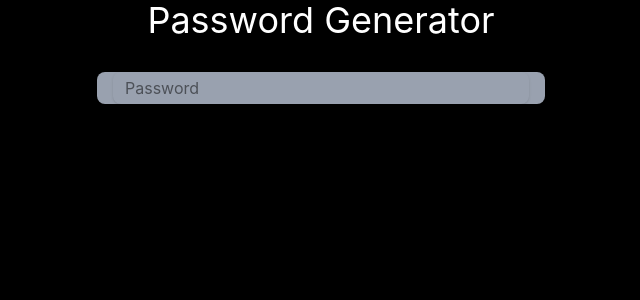
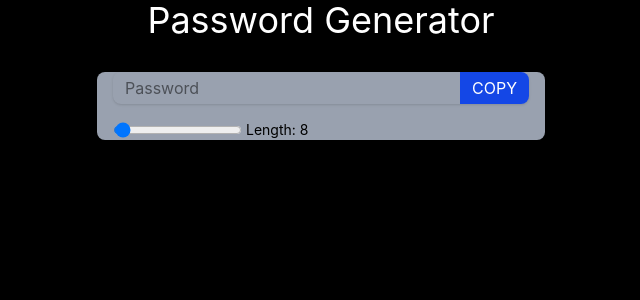
Before and after one commit to Deep-Saha1925/REACT_TUT, a React (Vite) app in the folder password-generator/: page / in a window 1280 px wide. Shown: the top 300 px of the page, without its empty margins (319-959 px from the left). Built offline with nearby package versions, Linux system fonts and the light colour scheme.

Commit message:
Range input with length

```diff
--- a/password-generator/src/App.jsx
+++ b/password-generator/src/App.jsx
@@ -40,6 +40,25 @@ function App() {
           placeholder='Password'
           readOnly
         />
+
+        <button className='bg-blue-700 outline-none text-white px-3 py-0.7 shrink-0'>COPY</button>
+      </div>
+
+      <div className='flex text-sm gap-x-2'>
+        <div className='flex items-center gap-x-1'>
+          <input type="range" name="" id=""
+            min={6}
+            max={100}
+            value={length}
+            className='cursor-pointer'
+            onChange={(e) => {setLength(e.target.value)}}
+          />
+
+          <label htmlFor="">Length: {length}</label>
+        </div>
+
+        <div className=''></div>
+
       </div>
 
       </div>
```
